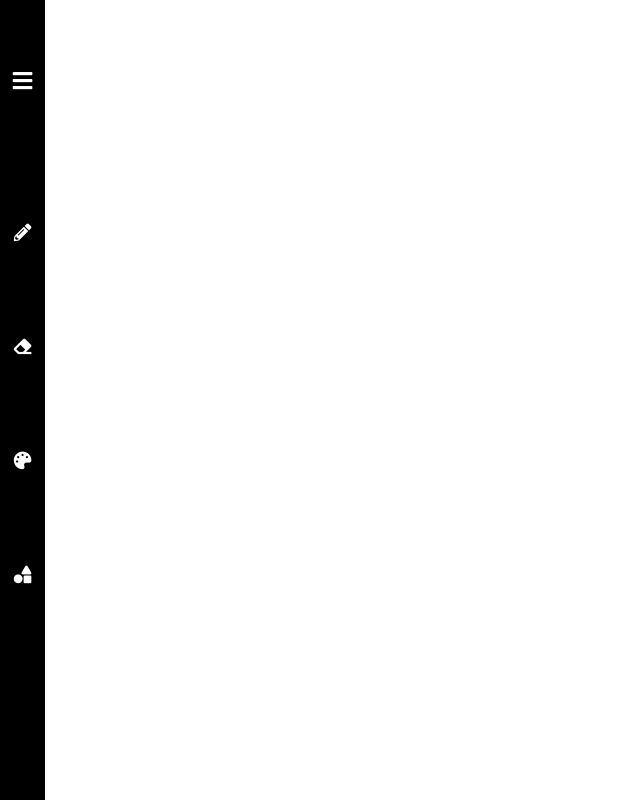
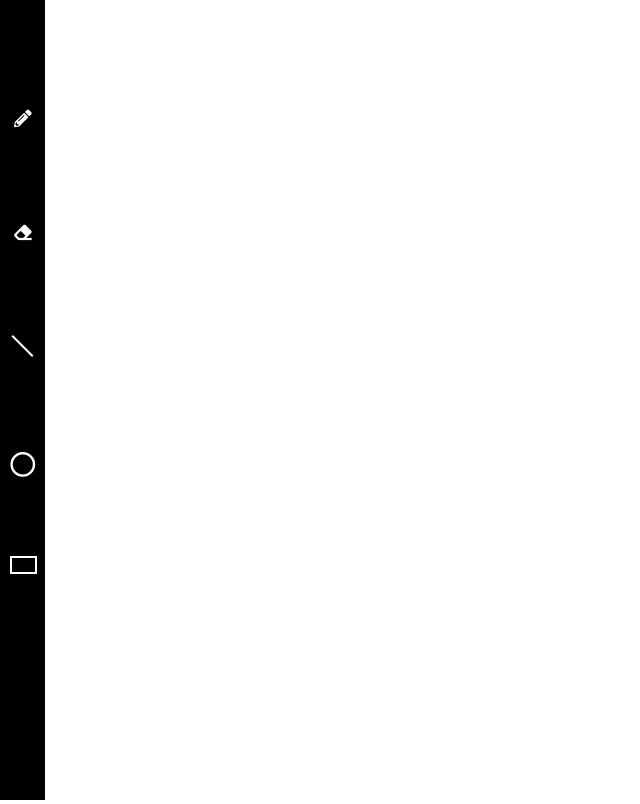
Before and after one commit to mehulsingh072001/whiteboard, a React (Create React App) app: page / in a window 1280 px wide. Shown: the whole page, without its empty margins (0-640 px from the left). Built offline with nearby package versions, Linux system fonts and the light colour scheme.

Commit message:
last commit

```diff
--- a/public/index.html
+++ b/public/index.html
@@ -25,7 +25,7 @@
       work correctly both with client-side routing and a non-root public URL.
       Learn how to configure a non-root public URL by running `npm run build`.
     -->
-    <title>React App</title>
+    <title>Whiteboard</title>
   </head>
   <body>
     <noscript>You need to enable JavaScript to run this app.</noscript>
--- a/src/App.css
+++ b/src/App.css
@@ -1,6 +1,12 @@
 * {
-  margin: 0%;
+  margin: 0;
+  padding: 0;
 }
+
+body {
+  overflow: hidden;
+}
+
 .App {
   text-align: center;
 }
--- a/src/Components/Draw.js
+++ b/src/Components/Draw.js
@@ -20,7 +20,6 @@ const Draw = () => {
     context.lineCap="round"
     context.lineWidth = 2
     contextRef.current = context;
-
   }, [])
 
   const startDrawing = ({nativeEvent}) => {
@@ -29,6 +28,7 @@ const Draw = () => {
     contextRef.current.moveTo(offsetX, offsetY)
     contextRef.current.strokeStyle = 'black'
     setIsDrawing(true)
+
   }
 
   const draw = ({nativeEvent}) => {
--- a/src/Components/Sidebar.js
+++ b/src/Components/Sidebar.js
@@ -3,28 +3,36 @@ import { Context } from '../Context.js';
 import '../Styles/Sidebar.css'
 
 function Sidebar() {
-  const { draw, erase } = useContext(Context)
+  const { draw, erase, line, rect, circle } = useContext(Context)
 
   const dT = () => {
     draw[1](!draw[0])
   }
 
   const eT = () => {
-    erase[1](true)
+    erase[1](!erase[0])
   }
 
-  const eT2 = () => {
-    erase[1](false)
+  const lT = () => {
+    line[1](!line[0])
+  }
+
+  const rT = () => {
+    rect[1](!rect[0])
+  }
+
+  const cT = () => {
+    circle[1](!circle[0])
   }
 
   return(
     <div className="sidebar">
       <nav>
-        <div id="hamburger"><i className="fas fa-bars"></i></div>
           <i className="fas fa-pencil-alt" onClick={dT}></i>
-          <i className="fas fa-eraser" onMouseDown={eT} onMouseUp={eT2}></i>
-          <i className="fas fa-palette"></i>
-          <i className="fas fa-shapes"></i>
+          <i className="fas fa-eraser" onMouseDown={eT} onMouseUp={eT}></i>
+          <span className="line" onClick={lT}></span>
+          <i id="circle" class="far fa-circle"></i>
+          <span className="rect" onClick={lT}></span>
       </nav>
     </div>
   )
--- a/src/Context.js
+++ b/src/Context.js
@@ -5,10 +5,12 @@ export const Context = createContext();
 export const StateProvider = props => {
   const [draw, setDraw] = useState(false);
   const [erase, setErase] = useState(false);
-  const [shape, setShape] = useState(false);
+  const [rect, setRect] = useState(false);
+  const [circle, setCircle] = useState(false);
+  const [line, setLine] = useState(false);
 
   return (
-    <Context.Provider value={{draw: [draw, setDraw], erase: [erase, setErase], shape: [shape, setShape]}}>
+    <Context.Provider value={{draw: [draw, setDraw], erase: [erase, setErase], rect: [rect, setRect], circle: [circle, setCircle], line: [line, setLine]}}>
       {props.children}
     </Context.Provider>
   )
--- a/src/Styles/Sidebar.css
+++ b/src/Styles/Sidebar.css
@@ -1,18 +1,15 @@
 nav {
   background-color: black;
+  margin: 0;
   position: absolute;
   width: 45px;
-  height: 100vh;
+  height: 100%;
   display: grid;
   grid-template-rows:74px 74px 74px 74px 74px 74px;
   grid-gap: 40px;
   z-index: 29;
 }
 
-#hamburger i{
-  margin-top: 60px;
-  font-size: 1.4rem;
-}
 
 i {
   color: white;
@@ -22,3 +19,28 @@ i {
   cursor: pointer;
   font-size: 1.1rem;
 }
+
+#circle {
+  font-size: 1.6rem;
+}
+
+.line{
+  margin-top: 100px;
+  position: relative;
+  padding: 10px;
+  margin-left: 15px;
+  cursor: pointer;
+  border-bottom: 2px solid white;
+  width: 20%;
+  transform: rotate(45deg);
+}
+
+.rect{
+  margin-top: 100px;
+  position: relative;
+  padding: 7px;
+  margin-left: 10px;
+  cursor: pointer;
+  border: 2px solid white;
+  width: 20%;
+}
```
Also changed, not shown: src/Components/Shapes.js (deleted, +0 -11 lines), src/Components/Circle.js (added), src/Components/Line.js (added), src/Components/Rectangle.js (added), src/Styles/Board.css (added).
